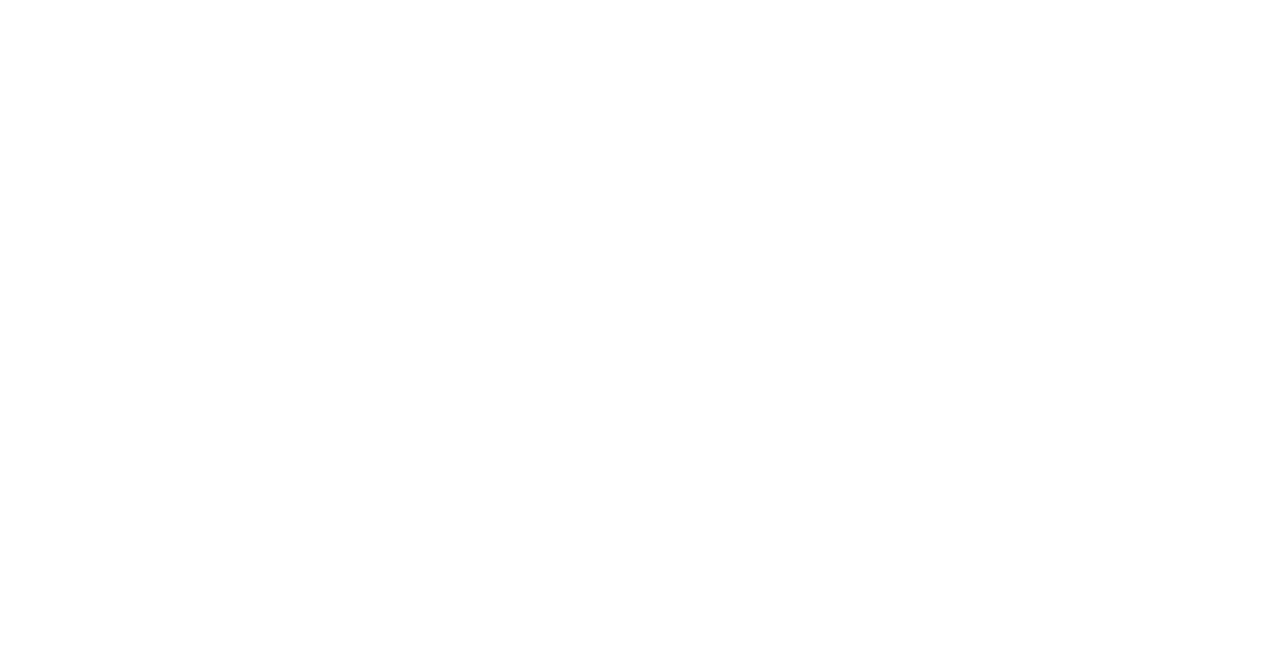
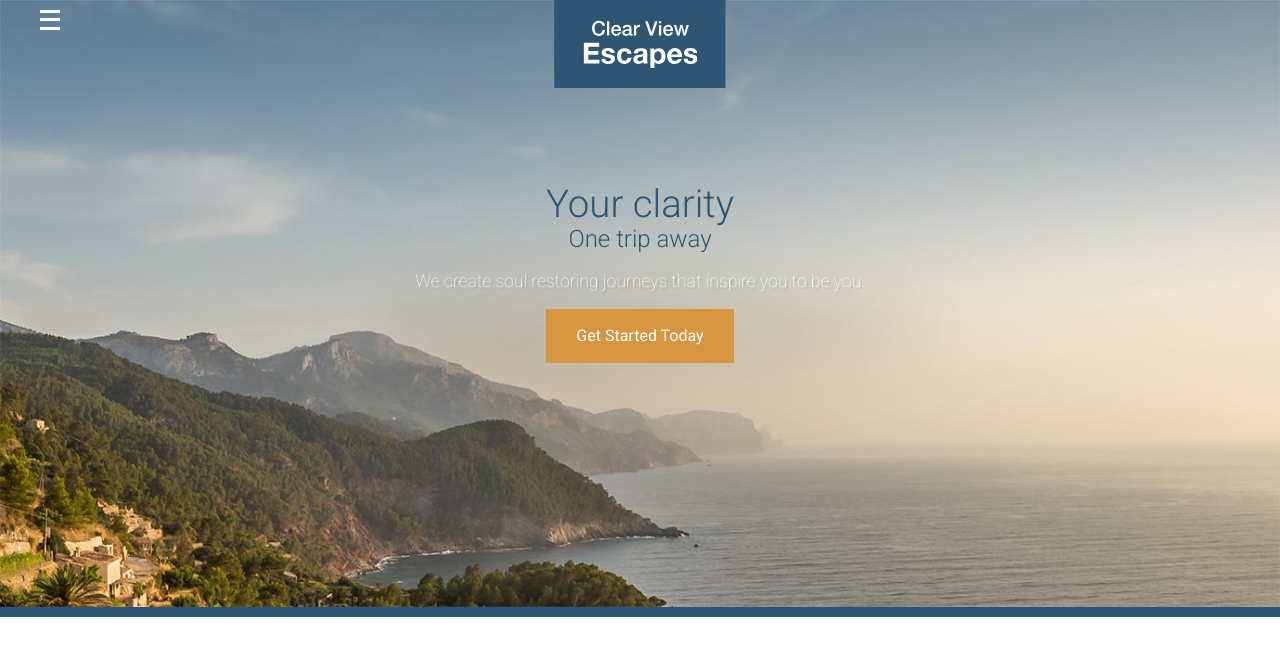
Before and after one commit to wenfangdu/clear-view-escapes, a website: page src/index.html in a window 1280 px wide. Drawn offline with Linux system fonts and the light colour scheme.

Commit message:
finished site-header large-banner xs screen

```diff
--- a/gulp/tasks/watch.js
+++ b/gulp/tasks/watch.js
@@ -21,7 +21,7 @@ gulp.task("watch", function() {
   })
 })
 gulp.task("cssInject", ["cssProcess"], function() {
-  return gulp.src("src/asssets/css/main.css").pipe(browserSync.stream())
+  return gulp.src("src/assets/css/main.css").pipe(browserSync.stream())
 })
 gulp.task("jsReload", ["jsProcess"], function() {
   browserSync.reload()
--- a/package.json
+++ b/package.json
@@ -28,7 +28,9 @@
     "gulp-svg-sprite": "^1.3.7",
     "gulp-watch": "^4.3.11",
     "postcss-cssnext": "^3.0.2",
+    "postcss-hexrgba": "^1.0.0",
     "postcss-import": "^10.0.0",
+    "postcss-nested": "^2.1.2",
     "webpack": "^3.5.5"
   },
   "dependencies": {
--- a/src/assets/css/main.css
+++ b/src/assets/css/main.css
@@ -465,7 +465,7 @@ img {
 }
 
 a {
-  c: ;
+  color: #d59541;
 }
 
 /*Do not edit modules/_sprite.css directly as it is generated automatically by gulp. Instead edit gulp/templates/sprite.css*/
@@ -545,3 +545,142 @@ a {
     height:42px;
     background-position:-89.23px -61.53px;
   }
+
+.site-header {
+  padding: 10px 0;
+  position: absolute;
+  z-index: 2;
+  width: 100%;
+}
+
+/* background-color: var(--bc1); */
+
+.site-header__menu-icon {
+    width: 20px;
+    height: 20px;
+    position: absolute;
+    z-index: 10;
+  }
+
+/* background-color: var(--bc2); */
+
+.site-header__menu-icon::before {
+      content: "";
+      position: absolute;
+      top: 0;
+      left: 0;
+      width: 20px;
+      height: 3px;
+      background-color: #ffffff;
+      -webkit-transform-origin: 0 0;
+              transform-origin: 0 0;
+      -webkit-transition: all .3s ease-out;
+      transition: all .3s ease-out;
+    }
+
+.site-header__menu-icon__middle {
+      position: absolute;
+      top: 8px;
+      left: 0;
+      width: 20px;
+      height: 3px;
+      background-color: #ffffff;
+      -webkit-transition: all .3s ease-out;
+      transition: all .3s ease-out;
+    }
+
+.site-header__menu-icon::after {
+      content: "";
+      position: absolute;
+      bottom: 0;
+      left: 0;
+      width: 20px;
+      height: 3px;
+      background-color: #ffffff;
+      -webkit-transform-origin: 0 100%;
+              transform-origin: 0 100%;
+      -webkit-transition: all .3s ease-out;
+      transition: all .3s ease-out;
+    }
+
+.site-header__logo {
+    background-color: #2f5572;
+    position: absolute;
+    top: 0;
+    left: 50%;
+    -webkit-transform: translateX(-50%) scale(.8);
+            transform: translateX(-50%) scale(.8);
+    -webkit-transform-origin: 50% 0;
+            transform-origin: 50% 0;
+    padding: 25px 36px;
+    -webkit-transition: all .3s ease-out;
+    transition: all .3s ease-out;
+  }
+
+.site-header__logo__text {
+      text-indent: -9999px;
+    }
+
+.wrapper {
+  overflow: hidden;
+  padding-left: 18px;
+  padding-right: 18px;
+  max-width: 1236px;
+  margin-left: auto;
+  margin-right: auto;
+  /* background-color: var(--bc3); */
+}
+
+.large-banner {
+  border-bottom: 10px solid #2f5572;
+  position: relative;
+}
+
+.large-banner__img {
+    display: block;
+  }
+
+.large-banner__text-content {
+    position: absolute;
+    top: 30%;
+    left: 0;
+    width: 100%;
+    text-align: center;
+    /* background-color: var(--bc2); */
+    height: 200px;
+  }
+
+.large-banner__title {
+    font-weight: 300;
+    color: #2f5572;
+    font-size: 38.4px;
+  }
+
+.large-banner__subtitle {
+    font-weight: 300;
+    color: #2f5572;
+    font-size: 24px;
+  }
+
+.large-banner__description {
+    color: #ffffff;
+    font-size: 17.6px;
+    font-weight: 100;
+    text-shadow: 2px 2px 0 rgba(0, 0, 0, .1);
+  }
+
+.btn {
+  background-color: #2f5572;
+  color: #ffffff;
+  text-decoration: none;
+  padding: 12px 19.2px;
+  display: inline-block;
+}
+
+.btn--orange {
+    background-color: #d59541;
+  }
+
+.btn--large {
+    padding: 17.6px 30.4px;
+  }
--- a/src/dev/css/base/_base.css
+++ b/src/dev/css/base/_base.css
@@ -9,5 +9,5 @@ img {
   box-sizing: border-box;
 }
 a {
-  c: ;
+  color: var(--mainOrange);
 }
--- a/src/dev/css/base/_root.css
+++ b/src/dev/css/base/_root.css
@@ -1,5 +1,9 @@
 :root {
   --mainBlue: #2f5572;
   --mainOrange: #d59541;
-  --mainGrey: #d2dcde;
+  --bc1: #40a5ff;
+  --bc2: #60dca5;
+  --bc3: #e3b23e;
+  --bc4: #e33e40;
+  --bc5: #e13ee3;
 }
--- a/src/dev/css/main.css
+++ b/src/dev/css/main.css
@@ -3,3 +3,7 @@
 @import "./base/_root.css";
 @import "./base/_base.css";
 @import "./modules/_sprite.css";
+@import "./modules/_site-header";
+@import "./modules/_wrapper";
+@import "./modules/_large-banner";
+@import "./modules/_btn";
--- /dev/null
+++ b/src/dev/css/modules/_btn.css
@@ -0,0 +1,13 @@
+.btn {
+  background-color: var(--mainBlue);
+  color: #ffffff;
+  text-decoration: none;
+  padding: 12px 19.2px;
+  display: inline-block;
+  &--orange {
+    background-color: var(--mainOrange);
+  }
+  &--large {
+    padding: 17.6px 30.4px;
+  }
+}
--- /dev/null
+++ b/src/dev/css/modules/_large-banner.css
@@ -0,0 +1,32 @@
+.large-banner {
+  border-bottom: 10px solid var(--mainBlue);
+  position: relative;
+  &__img {
+    display: block;
+  }
+  &__text-content {
+    position: absolute;
+    top: 30%;
+    left: 0;
+    width: 100%;
+    text-align: center;
+    /* background-color: var(--bc2); */
+    height: 200px;
+  }
+  &__title {
+    font-weight: 300;
+    color: var(--mainBlue);
+    font-size: 38.4px;
+  }
+  &__subtitle {
+    font-weight: 300;
+    color: var(--mainBlue);
+    font-size: 24px;
+  }
+  &__description {
+    color: #ffffff;
+    font-size: 17.6px;
+    font-weight: 100;
+    text-shadow: 2px 2px 0 rgba(0, 0, 0, 0.1);
+  }
+}
--- /dev/null
+++ b/src/dev/css/modules/_site-header.css
@@ -0,0 +1,58 @@
+.site-header {
+  padding: 10px 0;
+  position: absolute;
+  z-index: 2;
+  width: 100%;
+  /* background-color: var(--bc1); */
+  &__menu-icon {
+    width: 20px;
+    height: 20px;
+    position: absolute;
+    z-index: 10;
+    /* background-color: var(--bc2); */
+    &::before {
+      content: "";
+      position: absolute;
+      top: 0;
+      left: 0;
+      width: 20px;
+      height: 3px;
+      background-color: #ffffff;
+      transform-origin: 0 0;
+      transition: all .3s ease-out;
+    }
+    &__middle {
+      position: absolute;
+      top: 8px;
+      left: 0;
+      width: 20px;
+      height: 3px;
+      background-color: #ffffff;
+      transition: all .3s ease-out;
+    }
+    &::after {
+      content: "";
+      position: absolute;
+      bottom: 0;
+      left: 0;
+      width: 20px;
+      height: 3px;
+      background-color: #ffffff;
+      transform-origin: 0 100%;
+      transition: all .3s ease-out;
+    }
+  }
+  &__logo {
+    background-color: var(--mainBlue);
+    position: absolute;
+    top: 0;
+    left: 50%;
+    transform: translateX(-50%) scale(.8);
+    transform-origin: 50% 0;
+    padding: 25px 36px;
+    transition: all .3s ease-out;
+    &__text {
+      text-indent: -9999px;
+    }
+  }
+}
--- /dev/null
+++ b/src/dev/css/modules/_wrapper.css
@@ -0,0 +1,9 @@
+.wrapper {
+  overflow: hidden;
+  padding-left: 18px;
+  padding-right: 18px;
+  max-width: 1236px;
+  margin-left: auto;
+  margin-right: auto;
+  /* background-color: var(--bc3); */
+}
--- a/src/index.html
+++ b/src/index.html
@@ -13,7 +13,33 @@
 </head>
 
 <body>
-
+  <header class="site-header">
+    <div class="wrapper">
+      <div class="site-header__menu-icon">
+        <div class="site-header__menu-icon__middle"></div>
+      </div>
+      <div class="site-header__logo">
+        <div class="site-header__logo__text icon icon--clear-view-escapes">Clear View Escapes</div>
+      </div>
+    </div>
+  </header>
+  <div class="large-banner">
+    <picture>
+      <source srcset="assets/img/hero--large.jpg 1920w, assets/img/hero--large-hi-dpi.jpg 3840w" media="(min-width:1380px)">
+      <source srcset="assets/img/hero--medium.jpg 1380w, assets/img/hero--medium-hi-dpi.jpg 2760w" media="(min-width:990px)">
+      <source srcset="assets/img/hero--small.jpg 990w, assets/img/hero--small-hi-dpi.jpg 1980w" media="(min-width:640px)">
+      <img srcset="assets/img/hero--smaller.jpg 640w, assets/img/hero--smaller-hi-dpi.jpg 1280w" alt="Costal view of ocean and mountains"
+        class="large-banner__img">
+    </picture>
+    <div class="large-banner__text-content">
+      <div class="wrapper">
+        <div class="large-banner__title">Your clarity</div>
+        <div class="large-banner__subtitle">One trip away</div>
+        <p class="large-banner__description">We create soul restoring journeys that inspire you to be you.</p>
+        <p><a href="#" class="btn btn--orange btn--large">Get Started Today</a></p>
+      </div>
+    </div>
+  </div>
 </body>
 
 </html>
```
Also changed, not shown: gulp/tasks/css.js (+9 -4 lines), 1 other file.
